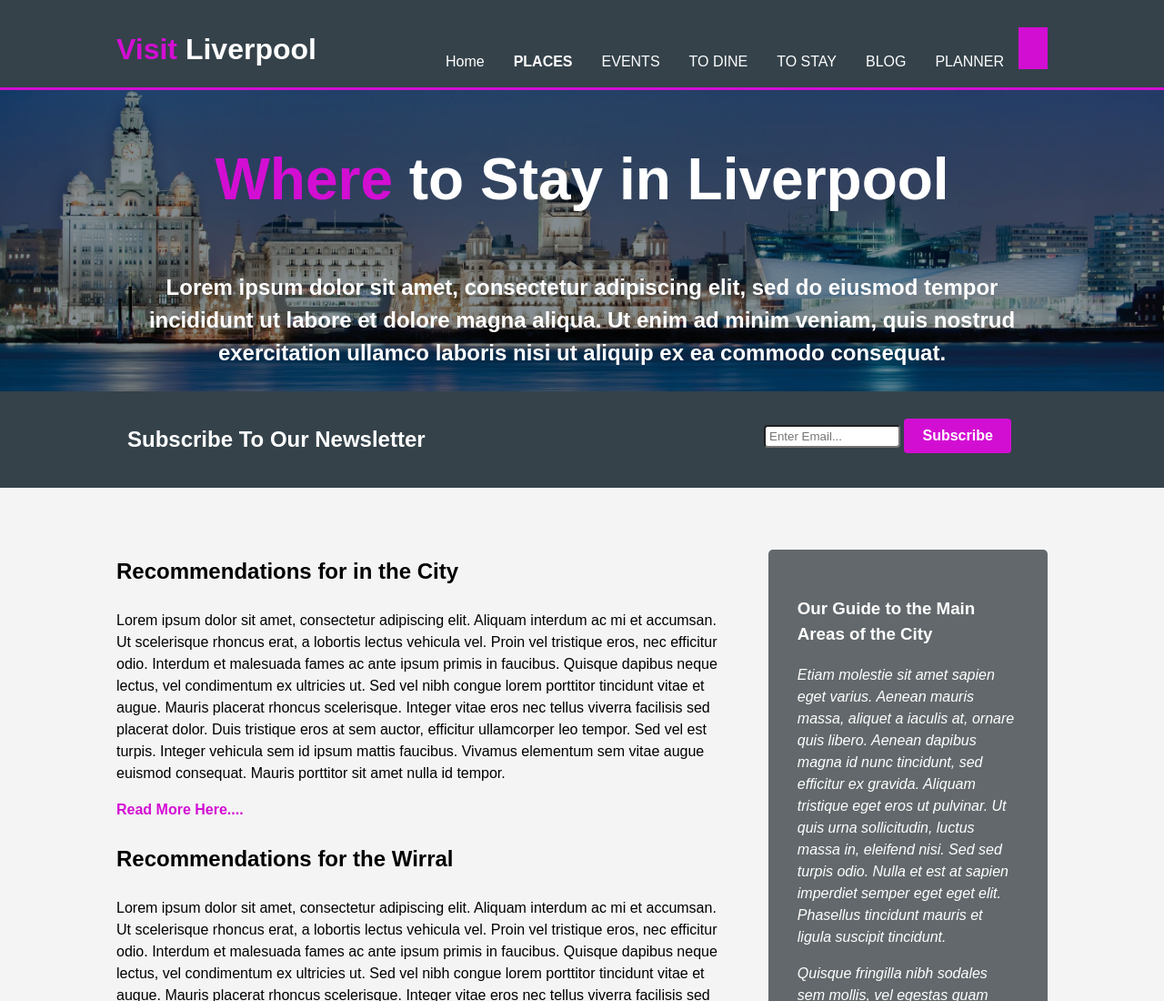
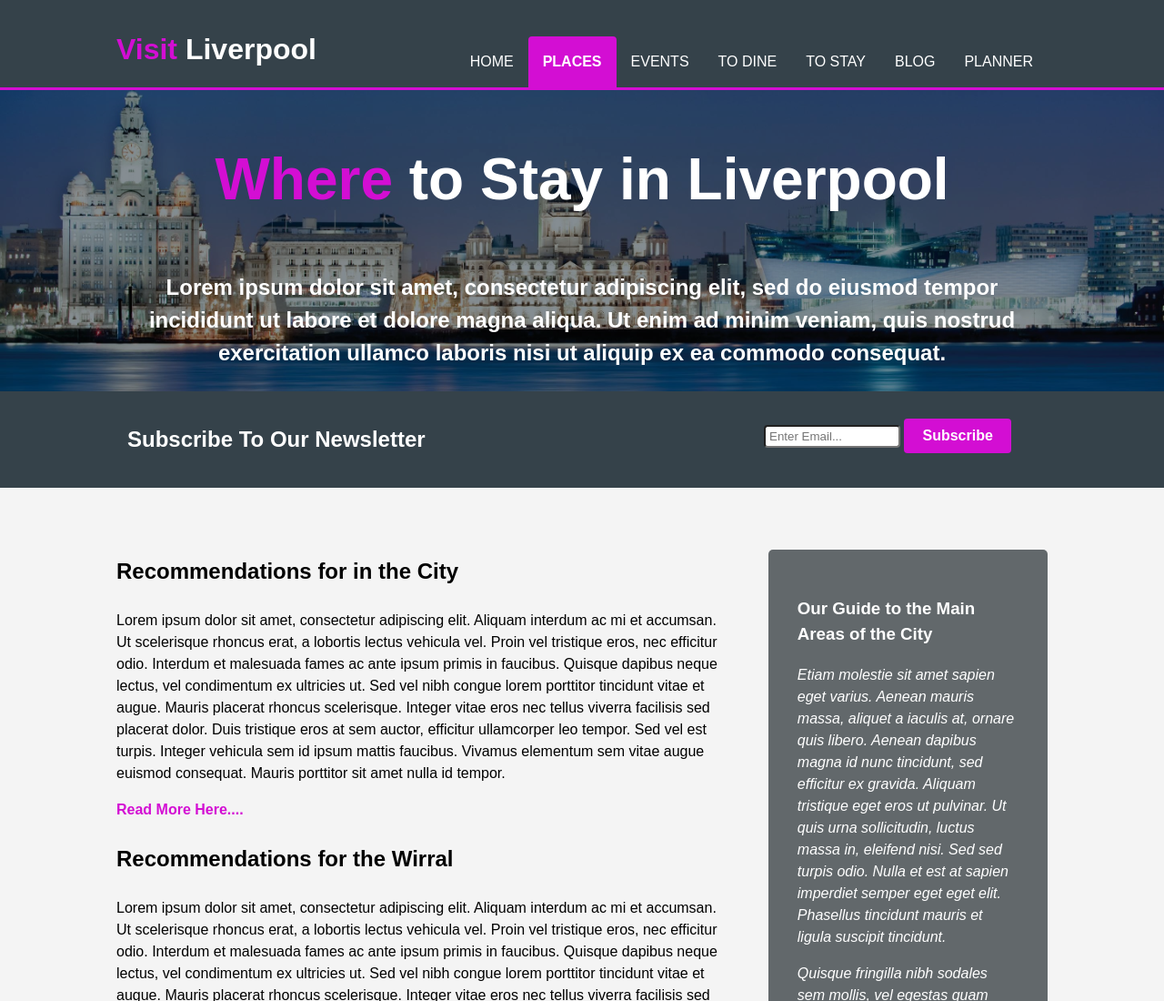
Before and after one commit to Jacro-Edu/Responsive-HTML-CSS-Tourism-Website, a plain HTML site: page places.html in a window 1280 px wide. Shown: the top 1100 px of the page at 91% size. Drawn offline with Linux system fonts and the light colour scheme.

Commit message:
Changed structure of nav bar links in the header- links now apply to whole of list item area for easier use and navigation

```diff
--- a/css/style.css
+++ b/css/style.css
@@ -97,20 +97,6 @@ header {
     border-bottom: var(--main-accent-color) 3px solid;
 }
 
-header a {
-    text-decoration: none;
-    text-transform: uppercase;
-    font-size: 1rem;
-
-    color: var(--inverted-text-color);
-}
-
-header li {
-    display: inline;
-    float: left;
-    padding: 1rem;
-}
-
 header #branding {
     float: left;
 }
@@ -128,13 +114,28 @@ header .highlight {
     color: var(--main-accent-color);
 }
 
-.container li {
-    height: 100%;
+header li {
+    text-decoration: none;
+    text-transform: uppercase;
+    font-size: 1rem;
+
+    color: var(--inverted-text-color);
 }
 
+header li {
+    display: inline;
+    float: left;
+    padding: 1rem;
+    /* font-weight: bold; */
+}
+
+/* .container li {
+    height: 100%;
+} */
+/*
 .container li a {
     height: 100%;
-}
+} */
 
 header li:hover {
     border-top-left-radius: 4px;
--- a/places.html
+++ b/places.html
@@ -21,8 +21,8 @@
                 </div>
                 <nav>
                     <ul>
-                        <a href="index.html"></a><li>Home</li></a>
-                        <a class="current" href="places.html"><li>Places</li></a>
+                        <a href="index.html"><li>Home</li></a>
+                        <a href="places.html"><li class="current">Places</li></a>
                         <a href="events.html"><li>Events</li></a>
                         <a href="toDine.html"><li>To Dine</li></a>
                         <a href="toStay.html"><li>To Stay</li></a>
```
Also changed, not shown: blog.html (+2 -2 lines), events.html (+2 -2 lines), index.html (+1 -1 lines), toDine.html (+2 -2 lines), toStay.html (+2 -2 lines), tripPlanner.html (+2 -2 lines).
